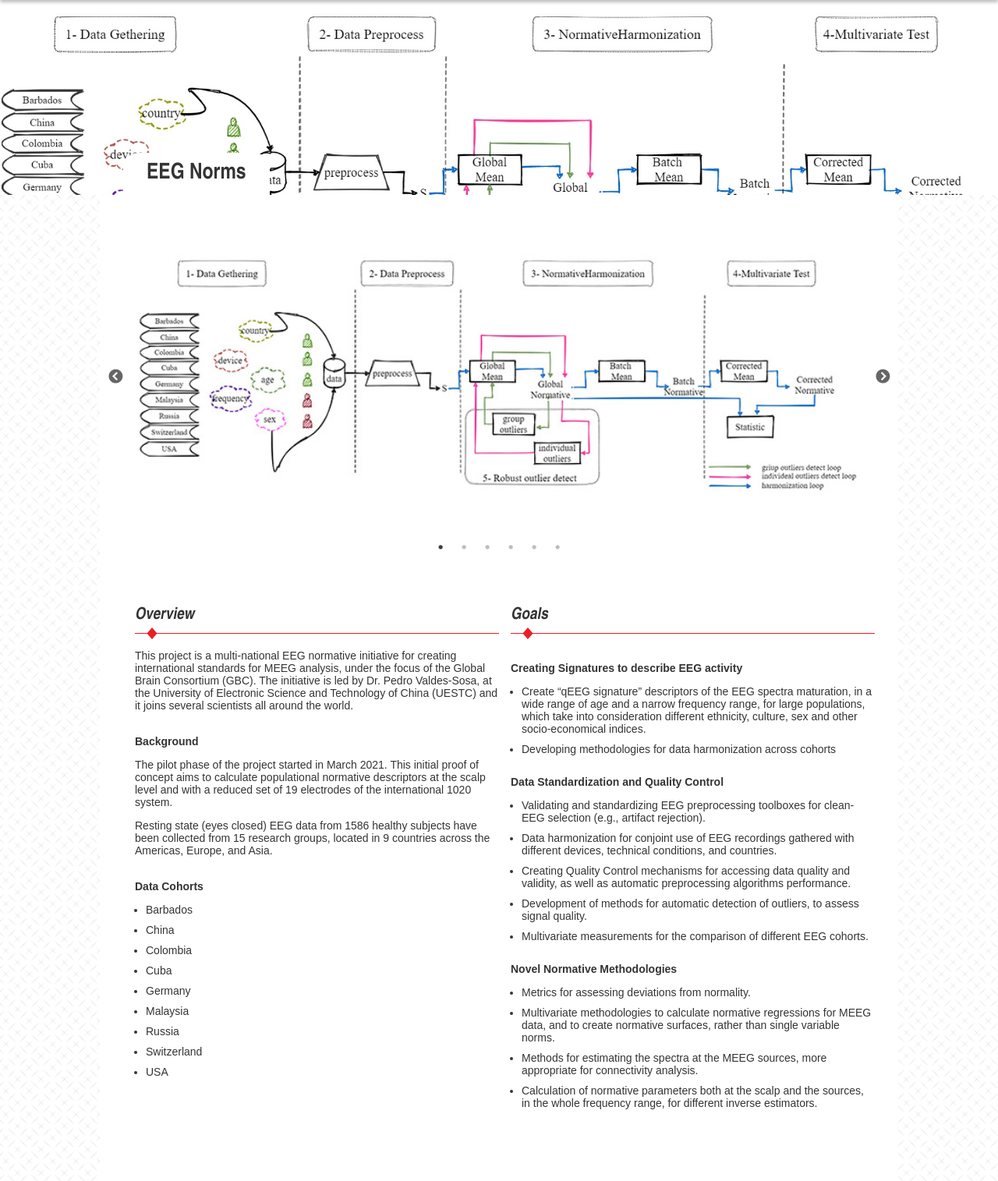
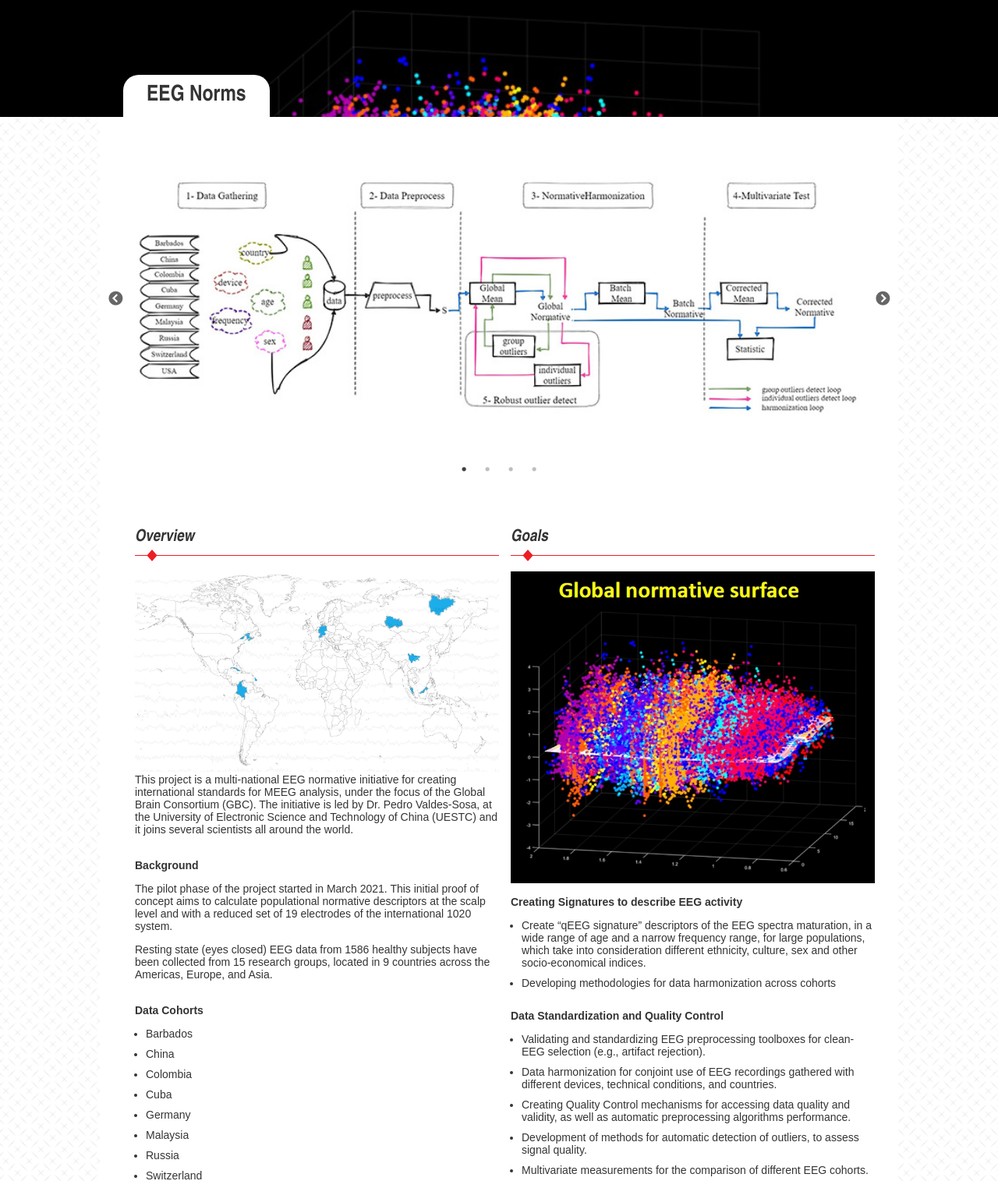
Before and after one commit to 3design/GlobalBrainConsortium.org, a PHP site: page /project-norms.html in a window 1280 px wide. Shown: the part 63-1578 px from the top of the page at 78% size. Run offline with PHP 8.4, Linux system fonts and the light colour scheme; some libraries are stand-ins or nearby versions.

Commit message:
#12 Replaced figures on EEGNorms page

```diff
--- a/css/styles.css
+++ b/css/styles.css
@@ -467,7 +467,7 @@ section:last-of-type .section-content {
   position: relative;
 }
 .top-image {
-    max-height: 250px;
+    max-height: 150px;
     overflow: hidden;
 }
 .banner-offset {
--- a/project-norms.html
+++ b/project-norms.html
@@ -78,7 +78,7 @@
       </header>
       <section class="banner">
         <div class="top-image">
-          <img src="images/norms-processing-pipeline.jpg" alt="" />
+          <img src="images/Global-Normative-Surface.jpg" alt="" />
         </div>
         <div class="page-title">
           <h1>EEG Norms</h1>
@@ -86,15 +86,12 @@
         <section>
         <div class="section-content white-bg">
           <div id="slick-slider" class="">
-<!--             <div class="slider-overlay">
-              <a href="gbc2020-survey.html"><img src="images/slider/survey.jpg" alt="Slide background for Survey. Click to go to survey."></a>
-            </div> -->
             <div>
               <img src="images/slider/eeg-norm-1.jpg" alt="Slide background">
             </div>
-            <div>
+            <!-- <div>
               <img src="images/slider/eeg-norm-2.jpg" alt="Slide background">
-            </div>
+            </div> -->
             <div>
               <img src="images/slider/eeg-norm-3.jpg" alt="Slide background">
             </div>
@@ -104,9 +101,9 @@
             <div>
               <img src="images/slider/eeg-norm-5.jpg" alt="Slide background">
             </div>
-            <div>
+            <!-- <div>
               <img src="images/slider/eeg-norm-6.jpg" alt="Slide background">
-            </div>
+            </div> -->
           </div>
         </div>
       </section>
@@ -114,6 +111,7 @@
           <div class="section-content white-bg">
             <div class="col-2 pad-left">
               <h2 class="header-underline">Overview</h2>
+              <img src="images/norms-globalmap.jpg">
               <p>This project is a multi-national EEG normative initiative for creating international standards for MEEG analysis, under the focus of the Global Brain Consortium (GBC). The initiative is led by Dr. Pedro Valdes-Sosa, at the University of Electronic Science and Technology of China (UESTC) and it joins several scientists all around the world.</p>
               <br><p><b>Background</b></p>
               <p>The pilot phase of the project started in March 2021. This initial proof of concept aims to calculate populational normative descriptors at the scalp level and with a reduced set of 19 electrodes of the international 1020 system.</p>
@@ -153,6 +151,7 @@
             </div>
             <div class="col-2 pad-left">
               <h2 class="header-underline">Goals</h2>
+              <img src="images/norms-blackplot-global-normative-surface.jpg" size="80%">
               <ul>
                 <p><br><b>Creating Signatures to describe EEG activity</b></p>
                 <li>
```
Also changed, not shown: images/Global-Normative-Surface.jpg (added), images/norms-processing-pipeline.jpg (deleted), images/slider/eeg-norm-1.jpg, 1 other file.
